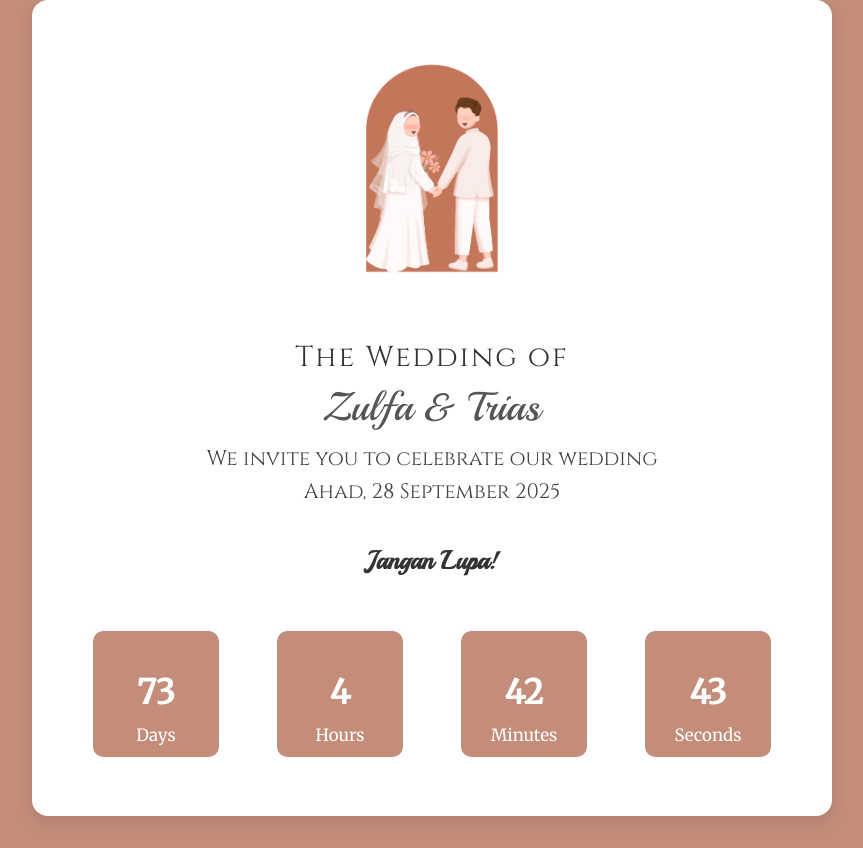
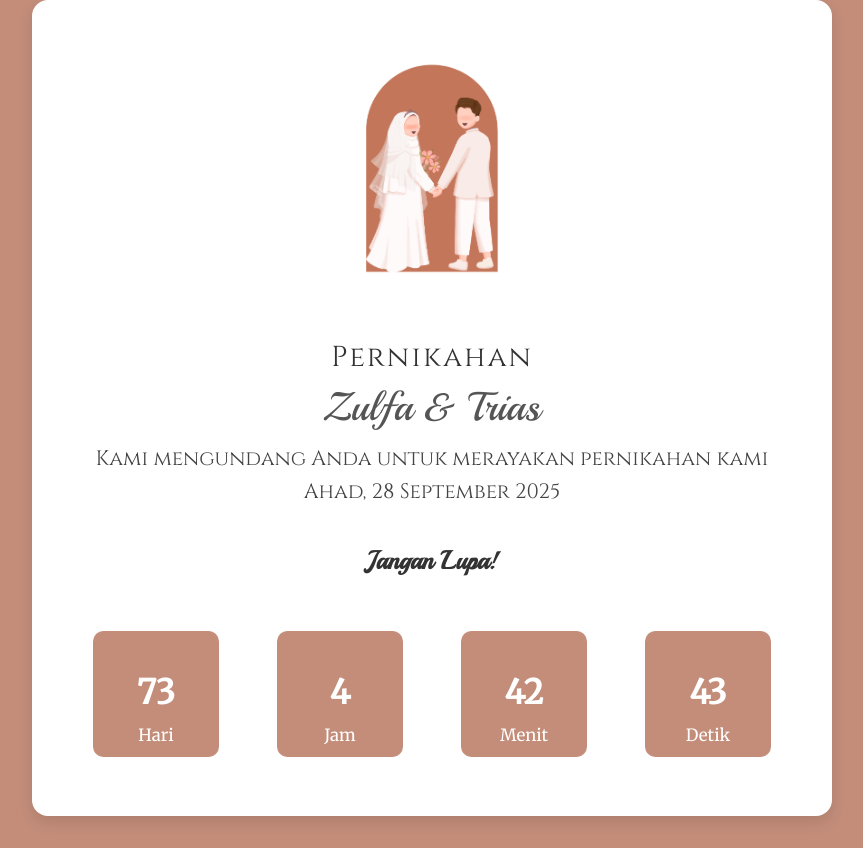
Before and after one commit to Trias1/finn-wed, a Next.js app: page /components/organisms/mainBanner in a window 1280 px wide. Shown: the whole page, without its empty margins (208-1071 px from the left). Built offline with nearby package versions, Linux system fonts and the light colour scheme.

Commit message:
fix: correct spelling of 'atasNama' in Amplop component

```diff
--- a/pages/components/organisms/WeedingLocation/index.tsx
+++ b/pages/components/organisms/WeedingLocation/index.tsx
@@ -7,7 +7,7 @@ export default function WeedingLocation() {
     <div id="weddingDate">
       <div className="containers mt-4">
         <div className="card">
-          <h2 className="section-titles">Save The Date</h2>
+          <h2 className="section-titles">Simpan Tanggal</h2>
 
           <div className="card-body">
             <p className="card-subtitle">
--- a/pages/components/organisms/lovestory/index.tsx
+++ b/pages/components/organisms/lovestory/index.tsx
@@ -32,7 +32,7 @@ const LoveStory = () => {
       <div className="containers" id="lovestory">
         <div className="calon-cardss">
           <div className="love-story-container">
-            <h1 className="section-title">Love Story</h1>
+            <h1 className="section-title">kisah cinta</h1>
             <div className="timeline">
               {moments.map((moment, index) => (
                 <div className="timeline-item" key={index}>
--- a/pages/components/organisms/mainBanner/index.tsx
+++ b/pages/components/organisms/mainBanner/index.tsx
@@ -41,10 +41,10 @@ export default function MainBanner() {
             alt="Wedding Image"
             className="banner-image"
           />
-          <h3 className="pre-title">The Wedding of</h3>
+          <h3 className="pre-title">Pernikahan</h3>
           <h1 className="titles">Zulfa & Trias</h1>
           <h4 className="text-invite">
-            We invite you to celebrate our wedding
+          Kami mengundang Anda untuk merayakan pernikahan kami
             <br />
             <span className="mt-1">Ahad, 28 September 2025</span>
           </h4>
@@ -67,19 +67,19 @@ export default function MainBanner() {
               <div id="clock" className="flex gap-6 justify-center">
                 <div className="time-secs">
                   <span className="time-number">{days}</span>
-                  <div>Days</div>
+                  <div>Hari</div>
                 </div>
                 <div className="time-secs">
                   <span className="time-number">{hours}</span>
-                  <div>Hours</div>
+                  <div>Jam</div>
                 </div>
                 <div className="time-secs">
                   <span className="time-number">{minutes}</span>
-                  <div>Minutes</div>
+                  <div>Menit</div>
                 </div>
                 <div className="time-secs">
                   <span className="time-number">{seconds}</span>
-                  <div>Seconds</div>
+                  <div>Detik</div>
                 </div>
               </div>
             )}
```
